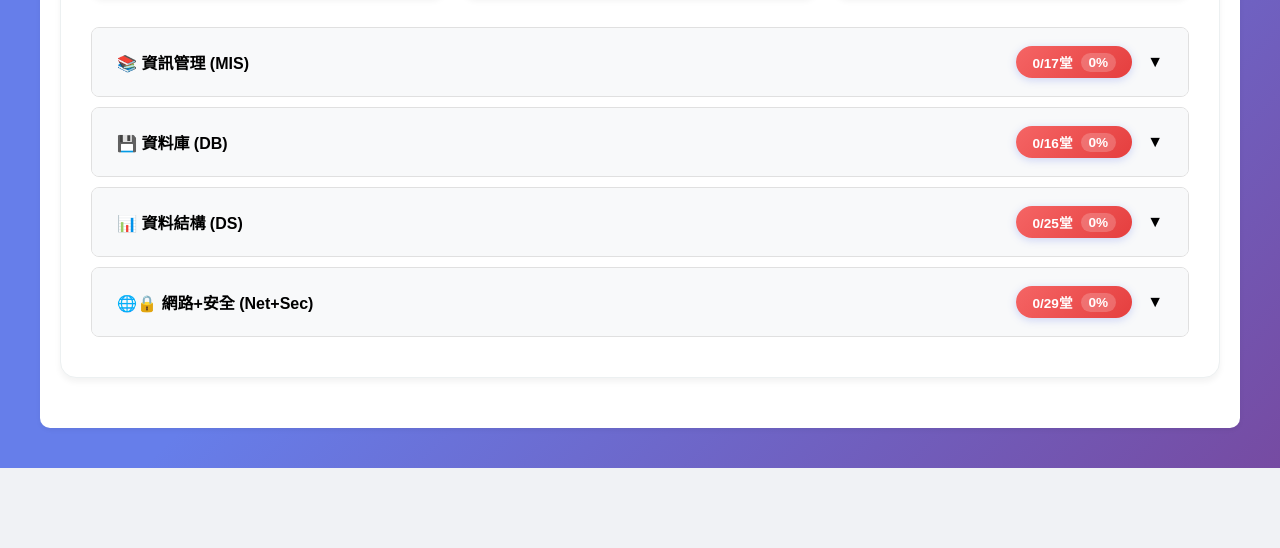
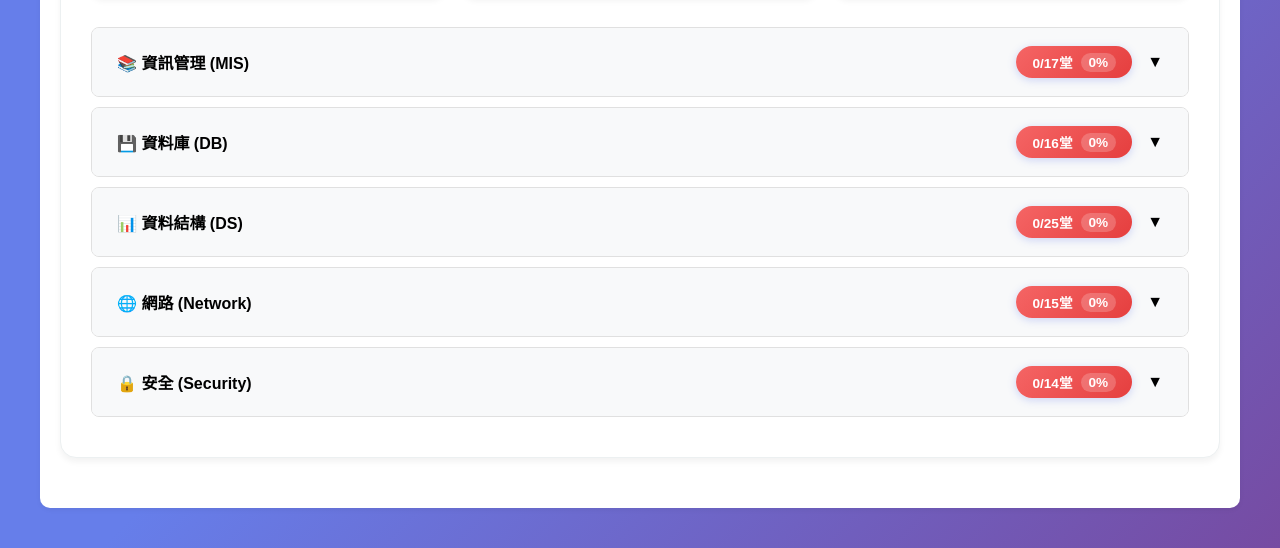
Before and after one commit to yuchae0915/Exam_Schedule, a plain HTML site: page frontend/gaokao_subject_monitor.html in a window 1280 px wide. Shown: the part 530-1078 px from the top of the page. Before the commit the page ends 998 px from the top, so only its background shows below. Drawn offline with Linux system fonts and the light colour scheme.

Commit message:
feat: Implement Gaokao 115 dashboard for subject and monthly progress tracking.

```diff
--- a/frontend/gaokao_subject_monitor.html
+++ b/frontend/gaokao_subject_monitor.html
@@ -31,7 +31,8 @@
             </div>
         </div>
 
-        <div style="text-align: center; background: var(--war-room-card-bg); padding: 15px; border-radius: 12px; margin-bottom: 30px; box-shadow: var(--war-room-shadow);">
+        <div
+            style="text-align: center; background: var(--war-room-card-bg); padding: 15px; border-radius: 12px; margin-bottom: 30px; box-shadow: var(--war-room-shadow);">
             <p style="color: var(--war-room-text-muted); font-size: 1.1em; margin: 0;">
                 即時追蹤您的學習進度
             </p>
@@ -63,7 +64,8 @@
             <div class="subject-card gaokao-subject-card" id="gaokao-subject-mis"></div>
             <div class="subject-card gaokao-subject-card" id="gaokao-subject-db"></div>
             <div class="subject-card gaokao-subject-card" id="gaokao-subject-ds"></div>
-            <div class="subject-card gaokao-subject-card" id="gaokao-subject-netsec"></div>
+            <div class="subject-card gaokao-subject-card" id="gaokao-subject-network"></div>
+            <div class="subject-card gaokao-subject-card" id="gaokao-subject-security"></div>
         </div>
 
         <button id="backToTopBtn" title="回到最上面">⬆️</button>
--- a/script/gaokao_115_dashboard.js
+++ b/script/gaokao_115_dashboard.js
@@ -18,11 +18,17 @@ const gaokaoSubjectData = {
         totalLessons: 25,
         idPrefix: 'ds'
     },
-    netsec: {
-        name: '網路+安全 (Net+Sec)',
-        icon: '🌐🔒',
-        totalLessons: 29,
-        idPrefix: 'netsec'
+    network: {
+        name: '網路 (Network)',
+        icon: '🌐',
+        totalLessons: 15,
+        idPrefix: 'network'
+    },
+    security: {
+        name: '安全 (Security)',
+        icon: '🔒',
+        totalLessons: 14,
+        idPrefix: 'security'
     }
 };
 
```
